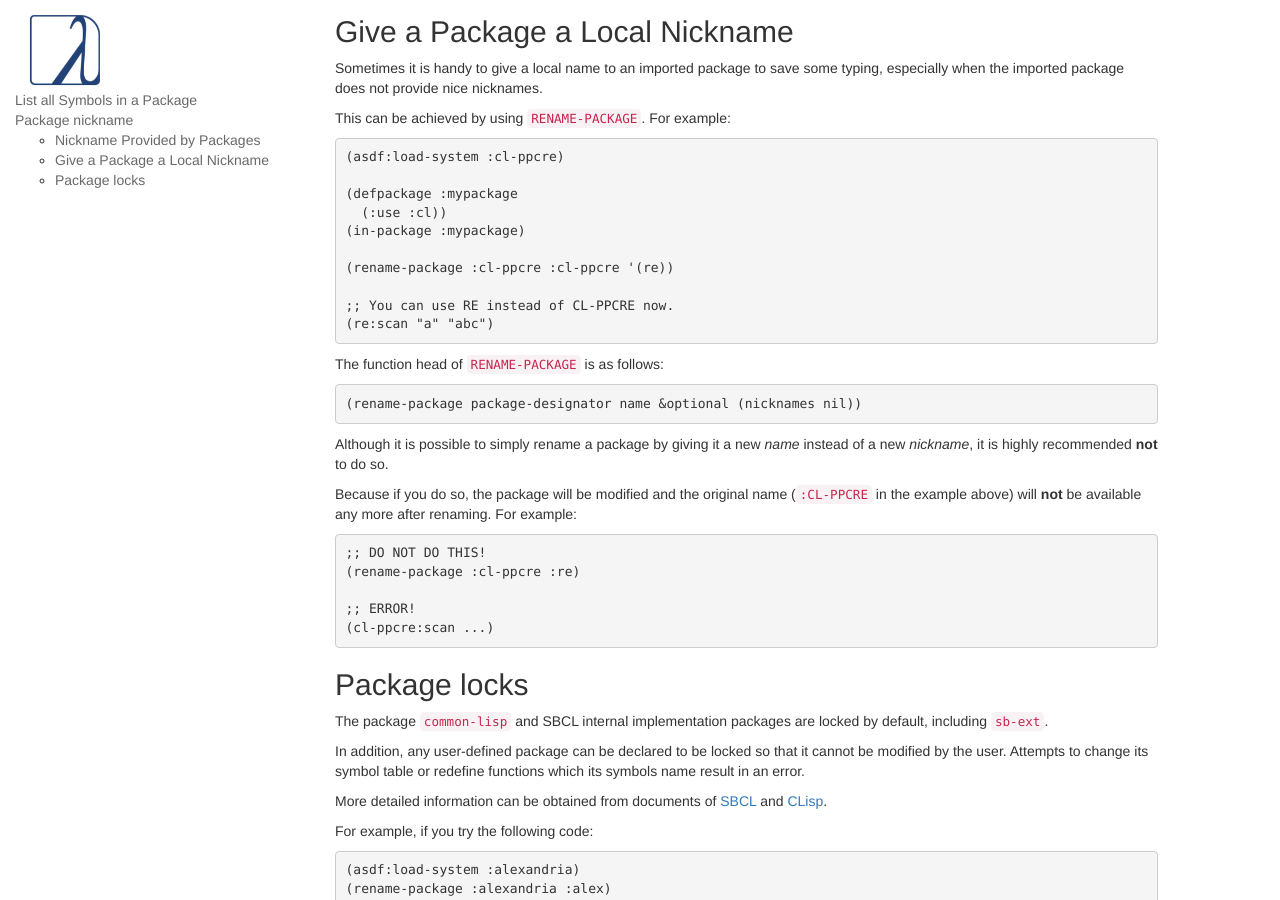
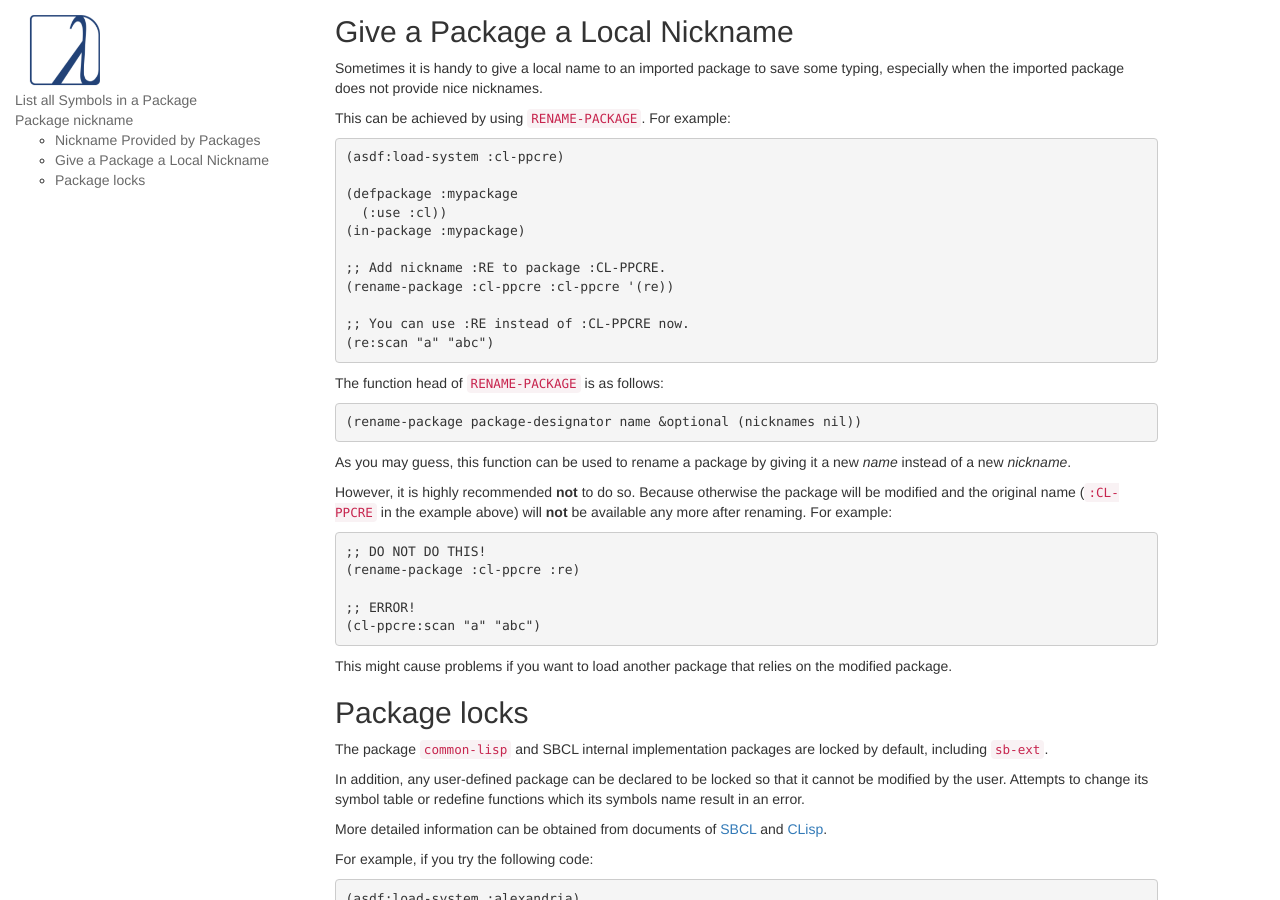
Before and after one commit to LispCookbook/cl-cookbook, a Jekyll site: the page built from packages.md, in a window 1280 px wide and 900 px high, scrolled down 1133 px. Built offline with Jekyll 4.4.1, drawn with Linux system fonts in a browser that asks for light colours.

Commit message:
[package] Enhance local nickname part

```diff
--- a/packages.md
+++ b/packages.md
@@ -86,9 +86,10 @@ This can be achieved by using [`RENAME-PACKAGE`][rename-package]. For example:
   (:use :cl))
 (in-package :mypackage)
 
+;; Add nickname :RE to package :CL-PPCRE.
 (rename-package :cl-ppcre :cl-ppcre '(re))
 
-;; You can use RE instead of CL-PPCRE now.
+;; You can use :RE instead of :CL-PPCRE now.
 (re:scan "a" "abc")
 ~~~
 
@@ -98,20 +99,23 @@ The function head of `RENAME-PACKAGE` is as follows:
 (rename-package package-designator name &optional (nicknames nil))
 ~~~
 
-Although it is possible to simply rename a package by giving it a new *name*
-instead of a new *nickname*, it is highly recommended **not** to do so.
+As you may guess, this function can be used to rename a package by giving it a
+new *name* instead of a new *nickname*.
 
-Because if you do so, the package will be modified and the original name
-(`:CL-PPCRE` in the example above) will **not** be available any more after
-renaming. For example:
+However, it is highly recommended **not** to do so. Because otherwise the
+package will be modified and the original name (`:CL-PPCRE` in the example
+above) will **not** be available any more after renaming. For example:
 
 ~~~lisp
 ;; DO NOT DO THIS!
 (rename-package :cl-ppcre :re)
 
 ;; ERROR!
-(cl-ppcre:scan ...)
+(cl-ppcre:scan "a" "abc")
 ~~~
+
+This might cause problems if you want to load another package that relies on
+the modified package.
 
 ## Package locks
 
```
